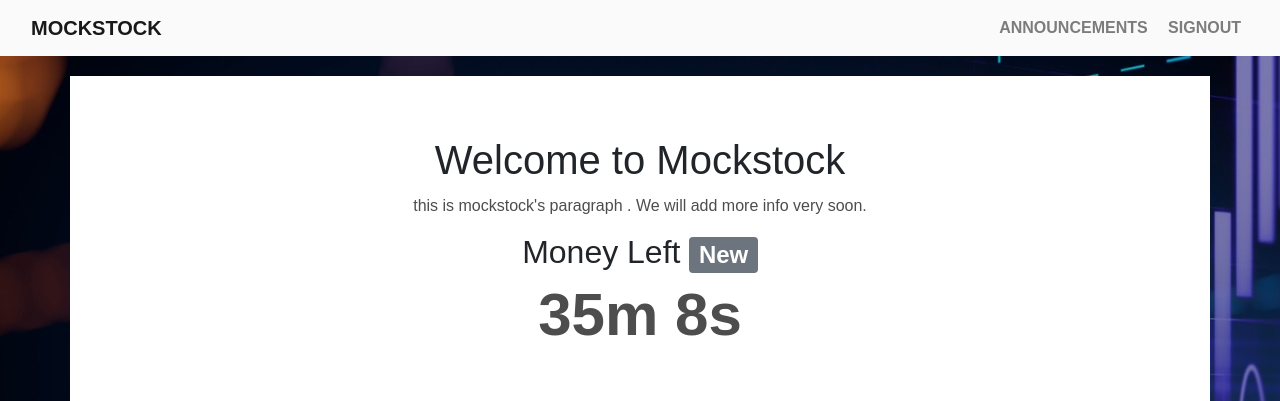
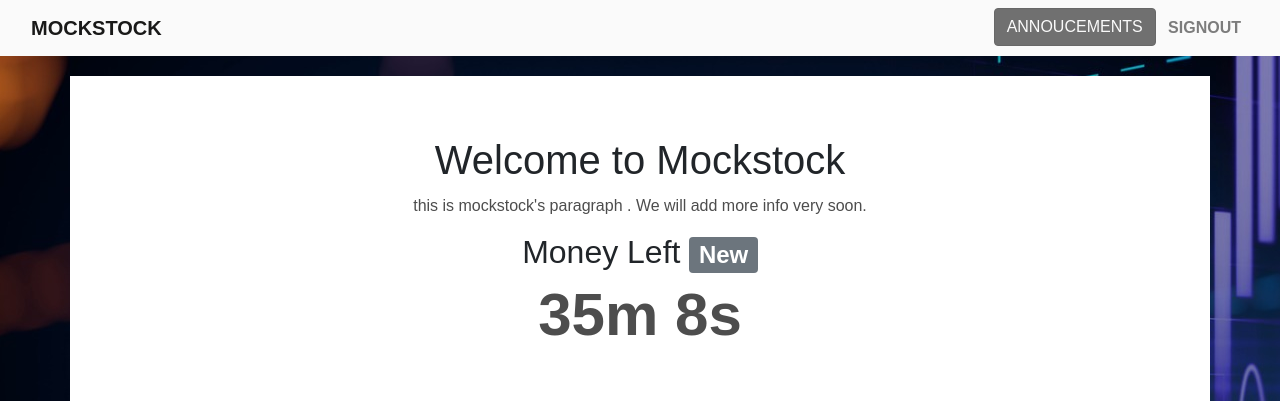
Before and after one commit to gitofdeepanshu/MockStock, a Flask app: page / in a window 1280 px wide. Shown: the top 401 px of the page. Run offline with Flask 2, Linux system fonts and the light colour scheme; data that the repository does not hold is empty; some libraries are stand-ins or nearby versions.

Commit message:
Added modals

```diff
--- a/app/static/css/footer.css
+++ b/app/static/css/footer.css
@@ -95,6 +95,9 @@
     text-decoration: none;
   }
 
+  .blue-btn {
+    background-color: rgb(13, 133, 231);
+  }
 
 
 
--- a/app/templates/components/header.html
+++ b/app/templates/components/header.html
@@ -5,10 +5,31 @@
                 id="navcol-1" style="opacity: 1;">
                 <ul class="nav navbar-nav ml-auto">
                     <li class="nav-item" role="presentation"></li>
-                    <li class="nav-item" role="presentation"><a class="nav-link" href="#"><strong>ANNOUNCEMENTS</strong></a></li>
+                    <li><button type="button" class="btn btn-primary blue-btn" data-toggle="modal" data-target="#exampleModalScrollable">
+                        ANNOUCEMENTS
+                      </button></li>
                     <li class="nav-item" role="presentation"><a class="nav-link" href="#"><strong>&nbsp;SIGNOUT</strong></a></li>
                 </ul>
             </div>
         </div>
     </nav>
 </header>
+<div class="modal fade" id="exampleModalScrollable" tabindex="-1" role="dialog" aria-labelledby="exampleModalScrollableTitle" aria-hidden="true">
+    <div class="modal-dialog modal-dialog-scrollable" role="document">
+      <div class="modal-content">
+        <div class="modal-header">
+          <h5 class="modal-title" id="exampleModalScrollableTitle"><strong>RUMOUR LIST</strong></h5>
+          <button type="button" class="close" data-dismiss="modal" aria-label="Close">
+            <span aria-hidden="true">&times;</span>
+          </button>
+        </div>
+        <div class="modal-body">
+          ...
+        </div>
+        <div class="modal-footer">
+          <button type="button" class="btn btn-secondary blue-btn" data-dismiss="modal">Close</button>
+          <!-- <button type="button" class="btn btn-primary">Save changes</button> -->
+        </div>
+      </div>
+    </div>
+  </div>
```
